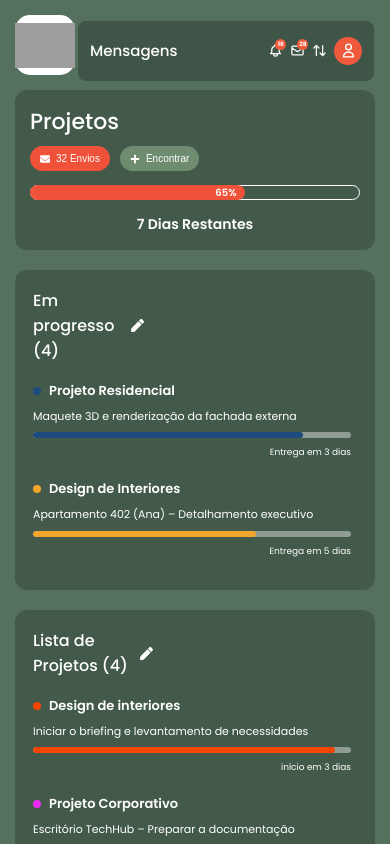
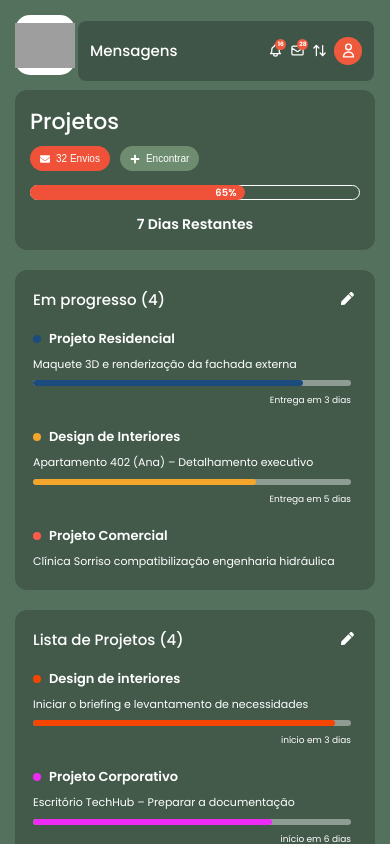
Before and after one commit to KROOQOFC/Front-End-KROOQ, a React (Vite) app in the folder krooq/: page /projetos in a window 390 px wide. Shown: the top 844 px of the page. Built offline with nearby package versions, Linux system fonts and the light colour scheme; no server answers; grey boxes are pictures that could not be loaded.

Commit message:
melhoria de responsividade da pagian de projetos

```diff
--- a/krooq/src/components/EmProgressoProfissional/EmProgressoProfissional.css
+++ b/krooq/src/components/EmProgressoProfissional/EmProgressoProfissional.css
@@ -7,13 +7,12 @@
   display: flex;
   flex-direction: column;
   box-sizing: border-box;
+  position: relative;
 }
 
 .TopoEmProgresso {
-  display: flex;
-  justify-content: space-between;
-  align-items: center;
   margin-bottom: 18px;
+  padding-right: 28px;
 }
 
 .TopoEmProgresso h3 {
@@ -21,15 +20,22 @@
   color: #fff;
   font-size: 16px;
   font-weight: 500;
+  white-space: nowrap;
 }
 
 .BotaoEditarEmProgresso {
+  position: absolute;
+  top: 18px;
+  right: 18px;
+  width: 20px;
+  height: 20px;
   border: none;
   background: transparent;
   padding: 0;
   cursor: pointer;
   display: flex;
   align-items: center;
+  justify-content: center;
 }
 
 .IconeEditar {
@@ -116,4 +122,8 @@
   .CardEmProgresso {
     width: 100%;
   }
+
+  .TopoEmProgresso h3 {
+    font-size: 15px;
+  }
 }
--- a/krooq/src/components/ListaProjetosProfissional/ListaProjetosProfissional.css
+++ b/krooq/src/components/ListaProjetosProfissional/ListaProjetosProfissional.css
@@ -7,13 +7,12 @@
   display: flex;
   flex-direction: column;
   box-sizing: border-box;
+  position: relative;
 }
 
 .TopoListaProjetos {
-  display: flex;
-  justify-content: space-between;
-  align-items: center;
   margin-bottom: 18px;
+  padding-right: 28px;
 }
 
 .TopoListaProjetos h3 {
@@ -21,15 +20,22 @@
   color: #fff;
   font-size: 16px;
   font-weight: 500;
+  white-space: nowrap;
 }
 
 .BotaoEditarListaProjetos {
+  position: absolute;
+  top: 18px;
+  right: 18px;
+  width: 20px;
+  height: 20px;
   border: none;
   background: transparent;
   padding: 0;
   cursor: pointer;
   display: flex;
   align-items: center;
+  justify-content: center;
 }
 
 .IconeEditarLista {
@@ -115,4 +121,8 @@
   .CardListaProjetos {
     width: 100%;
   }
+
+  .TopoListaProjetos h3 {
+    font-size: 15px;
+  }
 }
--- a/krooq/src/components/ModalListaProjetos/ModalListaProjetos.css
+++ b/krooq/src/components/ModalListaProjetos/ModalListaProjetos.css
@@ -5,7 +5,7 @@
   width: 100%;
   height: 100vh;
   background-color: rgba(0, 0, 0, 0.55);
-  z-index: 0;
+  z-index: 9999;
   display: flex;
   align-items: center;
   justify-content: center;
@@ -16,7 +16,7 @@
 
 .ModalTodosProjetos {
   position: relative;
-  z-index: 0;
+  z-index: 10000;
   width: 1180px;
   max-width: 94vw;
   max-height: 88vh;
@@ -185,18 +185,23 @@
 @media (max-width: 768px) {
   .OverlayModalListaProjetos {
     padding: 20px;
-    align-items: flex-start;
+    align-items: center;
+    justify-content: center;
+    z-index: 99999;
   }
 
   .ModalTodosProjetos {
     width: 100%;
     max-width: 100%;
-    max-height: none;
+    max-height: 82vh;
+    overflow-y: auto;
+    z-index: 100000;
   }
 
   .ConteudoModalTodosProjetos {
     grid-template-columns: 1fr;
     max-height: none;
+    overflow-y: visible;
   }
 
   .RodapeProjetoModalLista {
```
